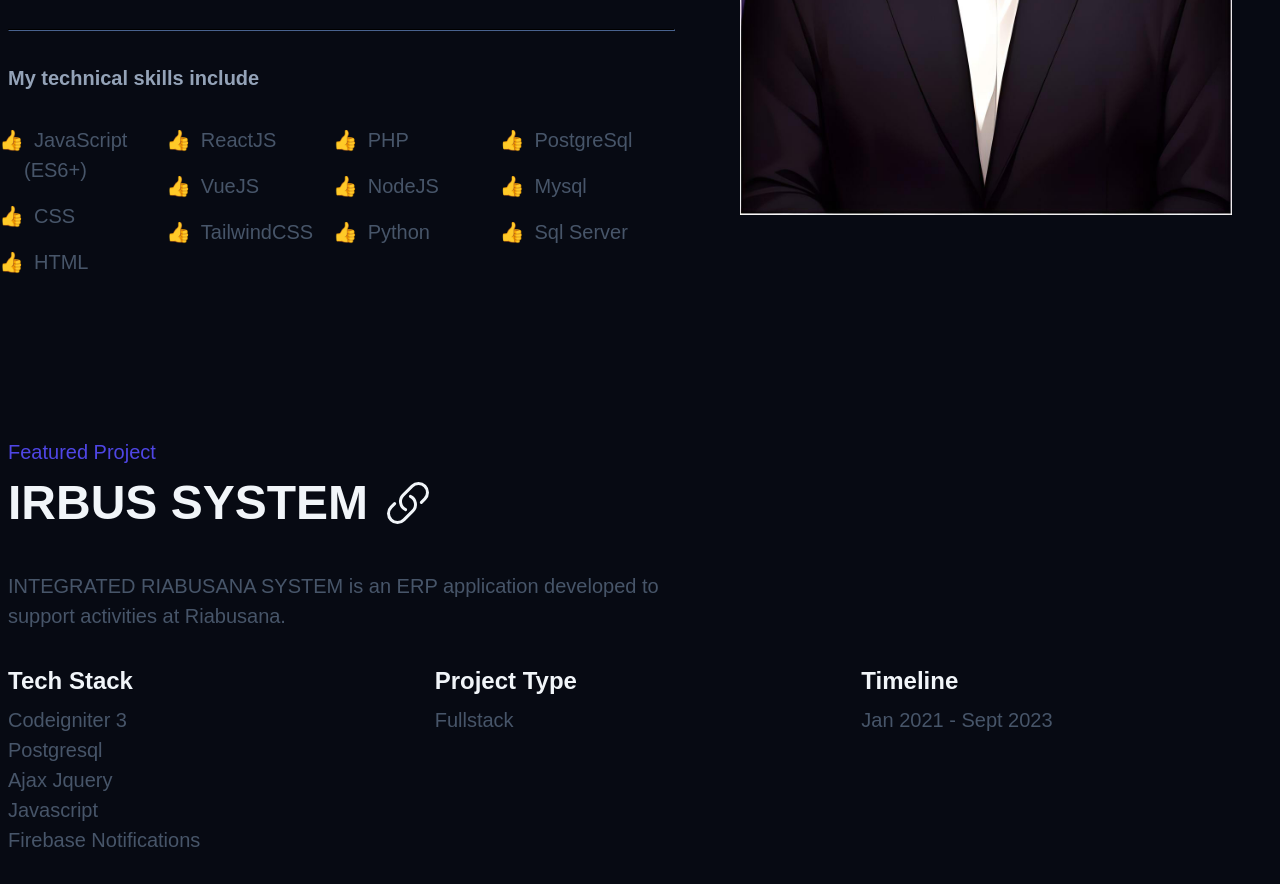
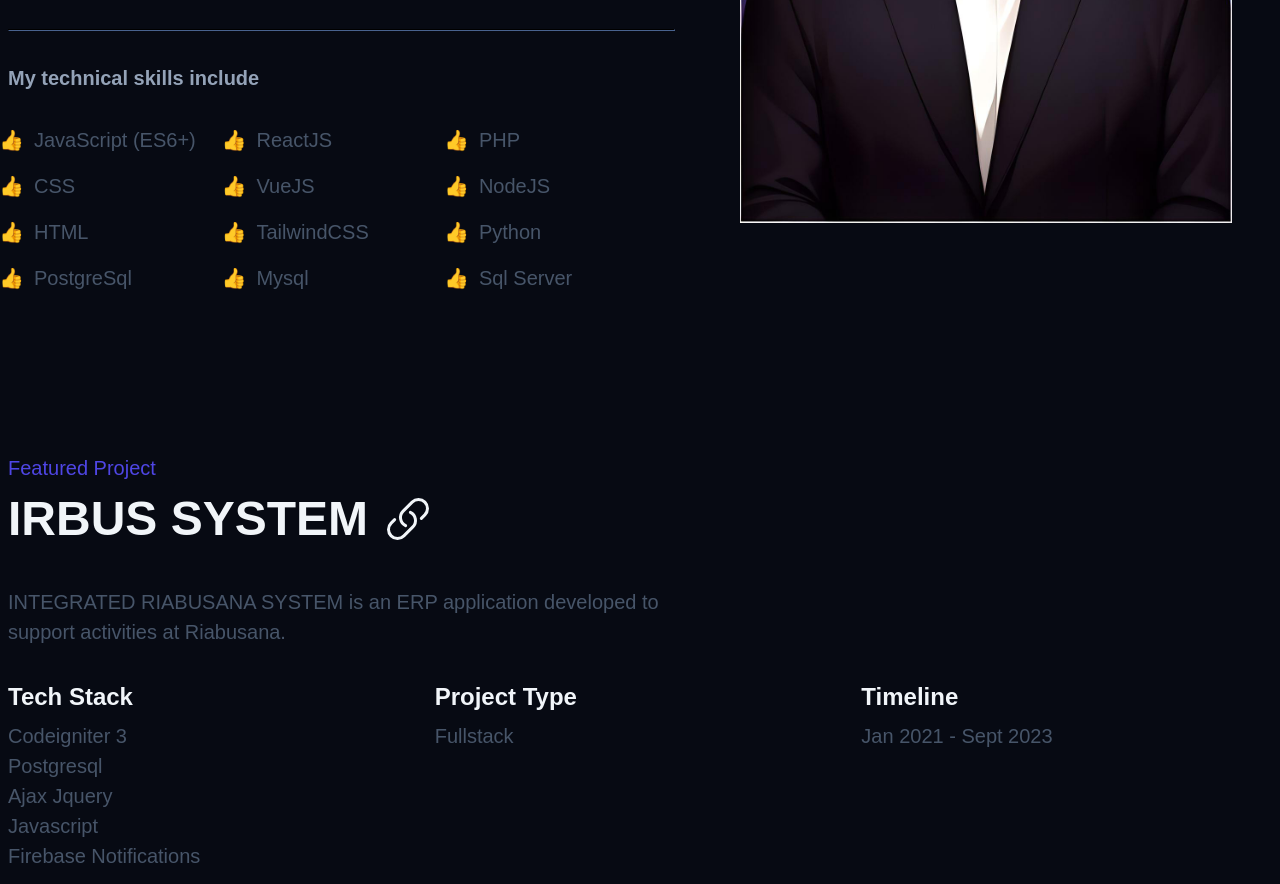
Before and after one commit to ocit17/portfolio, a website built with Vite: page index.html in a window 1280 px wide. Shown: the part 1481-2365 px from the top of the page. Built offline with nearby package versions, Linux system fonts and the light colour scheme; a web font is replaced by a local one.

Commit message:
update list about

```diff
--- a/index.html
+++ b/index.html
@@ -101,20 +101,19 @@
             <li class="about__list">JavaScript (ES6+)</li>
             <li class="about__list">CSS</li>
             <li class="about__list">HTML</li>
+            <li class="about__list">PostgreSql</li>
           </ul>
           <ul class="about__ul">
             <li class="about__list">ReactJS</li>
             <li class="about__list">VueJS</li>
             <li class="about__list">TailwindCSS</li>
+            <li class="about__list">Mysql</li>
+
           </ul>
           <ul class="about__ul">
             <li class="about__list">PHP</li>
             <li class="about__list">NodeJS</li>
             <li class="about__list">Python</li>
-          </ul>
-          <ul class="about__ul">
-            <li class="about__list">PostgreSql</li>
-            <li class="about__list">Mysql</li>
             <li class="about__list">Sql Server</li>
           </ul>
         </div>
```
